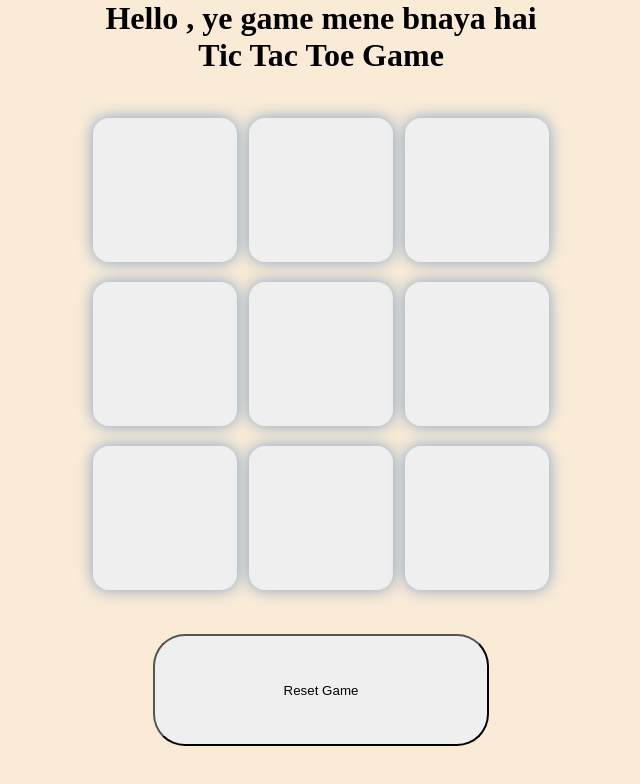
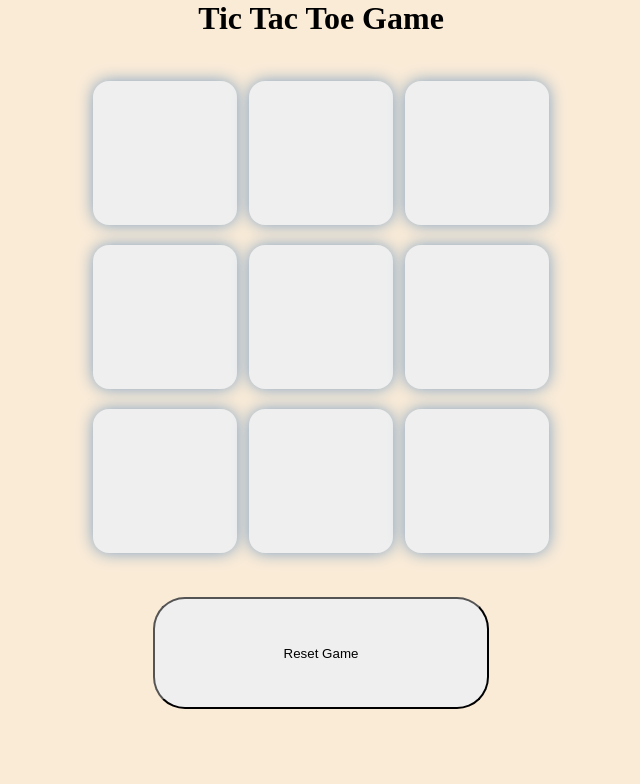
Before and after one commit to ayush32100/Tic-tac-toe, a plain HTML site: page index.html in a window 1280 px wide. Shown: the whole page, without its empty margins (319-959 px from the left). Drawn offline with Linux system fonts and the light colour scheme.

Commit message:
Update index.html

```diff
--- a/index.html
+++ b/index.html
@@ -15,7 +15,7 @@
     </div>
 
     <main>
-        <h1> Hello , ye game mene bnaya hai </h1>
+
         <h1>Tic Tac Toe Game</h1>
         <div class="container">
             <div class="game">
```
